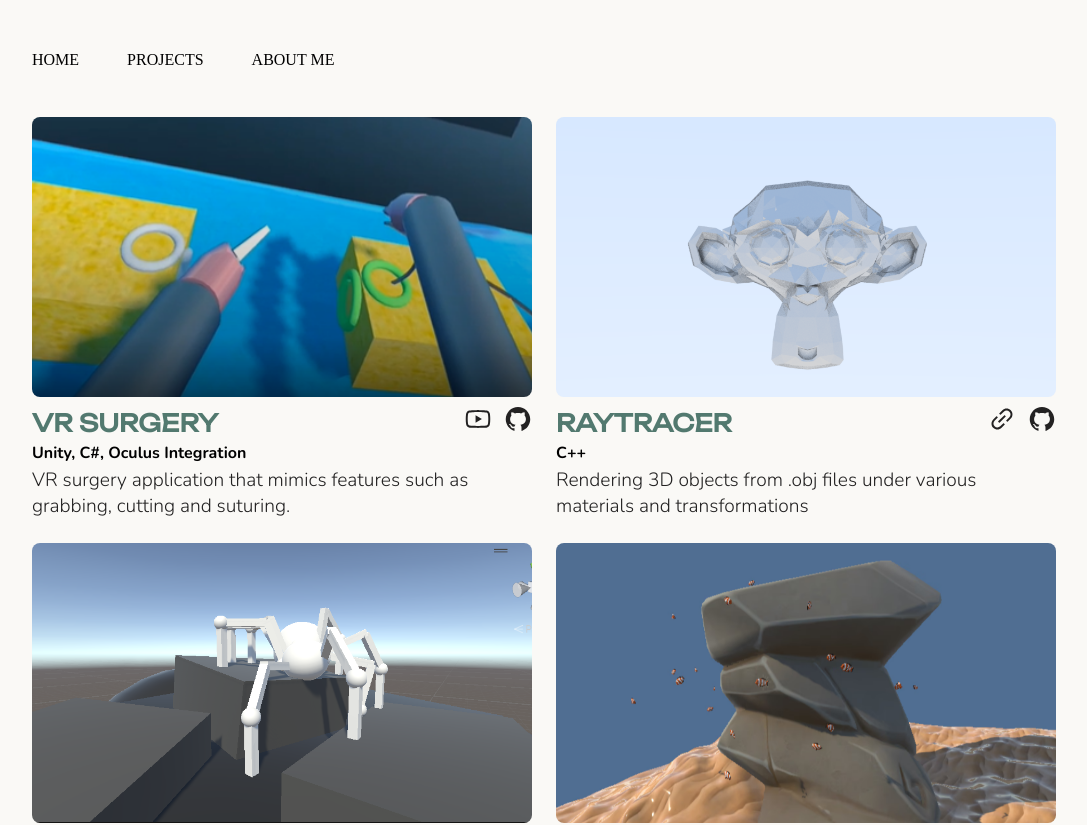
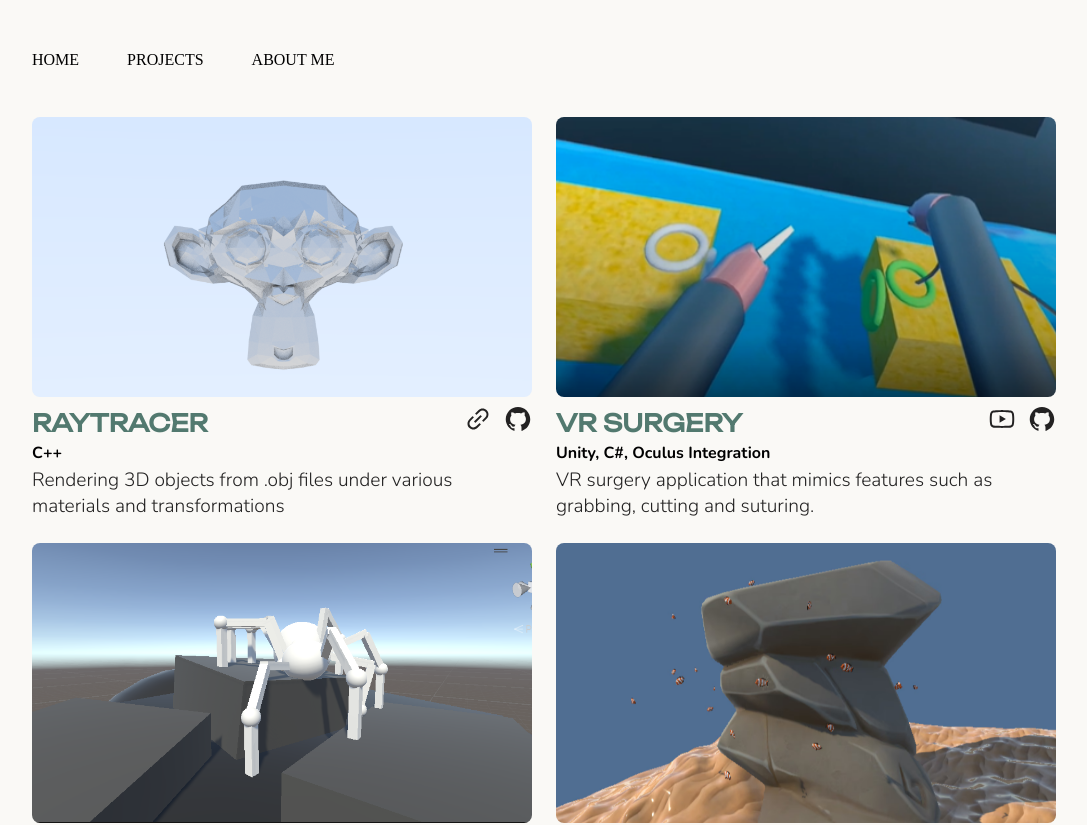
Before and after one commit to IsaacYu15/portfoliowebsite, a React (Create React App) app: page /projects in a window 1280 px wide. Shown: the top 825 px of the page, without its empty margins (96-1183 px from the left). Built offline with nearby package versions, Linux system fonts and the light colour scheme; a web font is replaced by a local one.

Commit message:
re-order data

```diff
--- a/src/sections/work/data.js
+++ b/src/sections/work/data.js
@@ -2,6 +2,18 @@ const data = [
 
   {
     id: 1,
+    source: "raytracingfromscratch",
+    title: "RAYTRACER",
+    desc:
+      "Rendering 3D objects from .obj files under various materials and transformations",
+    lang: "C++",
+    link: "https://hungry-tray-2e2.notion.site/RAYTRACING-FROM-SCRATCH-4053ea725f994ca787ef0a7a890eeb55?pvs=74",
+    youtube: "N/A",
+    git: "https://github.com/IsaacYu15/RaytracingFromScratch",
+  },
+
+  {
+    id: 2,
     source: "vrsurgeryShowcase",
     title: "VR SURGERY",
     desc:
@@ -10,18 +22,6 @@ const data = [
     link: "N/A",
     youtube: "https://www.youtube.com/watch?v=iJSWnNqPqfo",
     git: "https://github.com/IsaacYu15/VR-Surgery",
-  },
-
-  {
-    id: 2,
-    source: "raytracingfromscratch",
-    title: "RAYTRACER",
-    desc:
-      "Rendering 3D objects from .obj files under various materials and transformations",
-    lang: "C++",
-    link: "https://hungry-tray-2e2.notion.site/RAYTRACING-FROM-SCRATCH-4053ea725f994ca787ef0a7a890eeb55?pvs=74",
-    youtube: "N/A",
-    git: "https://github.com/IsaacYu15/RaytracingFromScratch",
   },
 
   {
```
